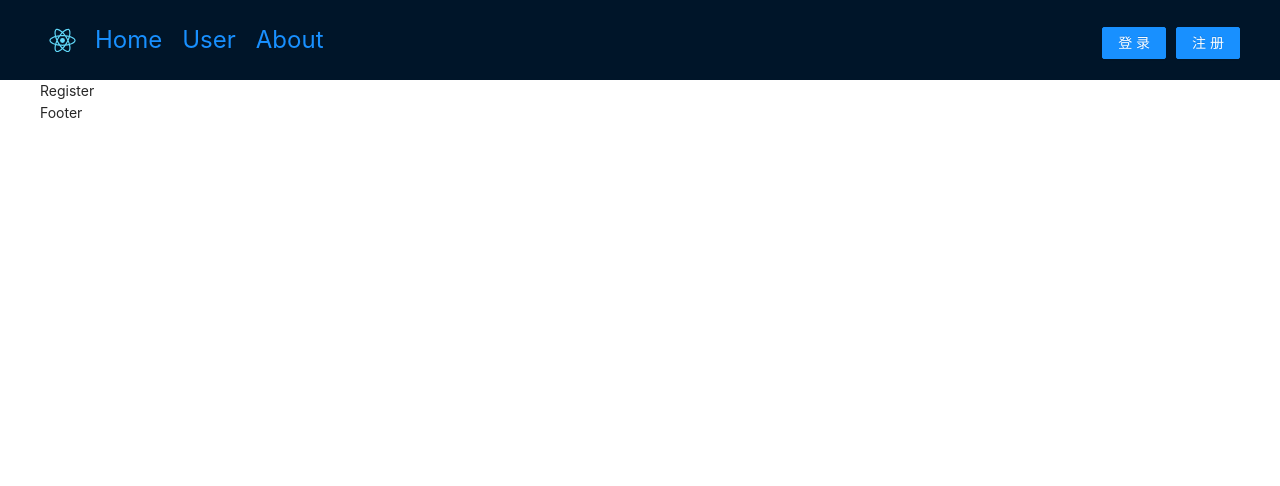
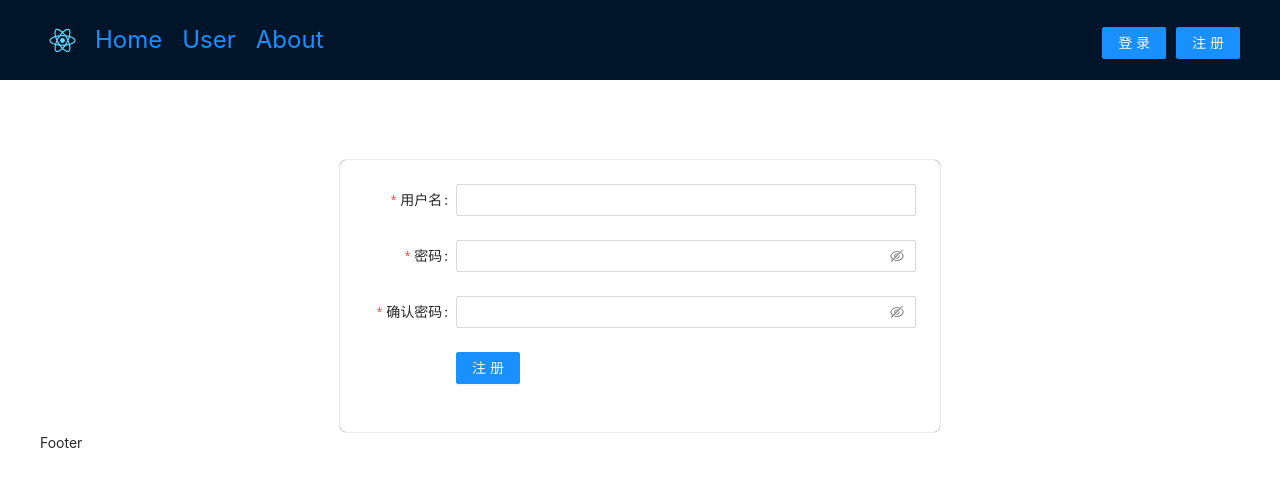
Before and after one commit to UntilTheCore/free-drawing-bed-react, a React (Create React App) app: page /register in a window 1280 px wide. Shown: the top 486 px of the page. Built offline with nearby package versions, Linux system fonts and the light colour scheme.

Commit message:
完成注册表单和增加表单验证

```diff
--- a/src/views/Register.tsx
+++ b/src/views/Register.tsx
@@ -1,11 +1,100 @@
-import React from 'react';
+import React from "react";
+import { Form, Input, Button } from "antd";
+import styled from "styled-components";
+import type { RuleRender, ValidatorRule } from "rc-field-form/lib/interface";
+
+const RegisterWrapper = styled.div`
+  max-width: 600px;
+  box-shadow: 0 0 1px 0 rgba(0, 0, 0, 0.84);
+  border-radius: 6px;
+  padding: 24px;
+  margin-top: 80px;
+  margin-left: auto;
+  margin-right: auto;
+`;
 
 const Register: React.FC = () => {
+  const onFinish = (values: any) => {
+    console.log("Success:", values);
+  };
+
+  const onFinishFailed = (errorInfo: any) => {
+    console.log("Failed:", errorInfo);
+  };
+
+  const usernameValidator: ValidatorRule = {
+    validator: (_, value: string, callback) => {
+      if (/\W/.test(value)) return callback("不能出现字母数字下划线以外的字符");
+      if (value.length < 3) return callback("用户名长度不能小于3");
+      if (value.length > 10) return callback("用户名长度不能大于10");
+      callback();
+    },
+  };
+
+  const confirmPassword: RuleRender = ({ getFieldValue }) => ({
+    validator(_, value) {
+      if (!value || getFieldValue("password") === value) {
+        return Promise.resolve();
+      }
+      return Promise.reject(
+        new Error("The two passwords that you entered do not match!")
+      );
+    },
+  });
+
   return (
-    <>
-      Register
-    </>
+    <RegisterWrapper>
+      <Form
+        name="basic"
+        labelCol={{ span: 4 }}
+        wrapperCol={{ span: 20 }}
+        initialValues={{ remember: true }}
+        onFinish={onFinish}
+        onFinishFailed={onFinishFailed}
+        autoComplete="off"
+      >
+        <Form.Item
+          label="用户名"
+          name="username"
+          rules={[
+            { required: true, message: "请输入用户名" },
+            usernameValidator,
+          ]}
+        >
+          <Input />
+        </Form.Item>
+
+        <Form.Item
+          label="密码"
+          name="password"
+          rules={[
+            { required: true, message: "请输入密码" },
+            { min: 5, message: "位数需大于5" },
+            { max: 20, message: "位数需小于20" },
+          ]}
+        >
+          <Input.Password />
+        </Form.Item>
+
+        <Form.Item
+          label="确认密码"
+          name="verifyPassword"
+          rules={[
+            { required: true, message: "请再次输入密码" },
+            confirmPassword,
+          ]}
+        >
+          <Input.Password />
+        </Form.Item>
+
+        <Form.Item wrapperCol={{ offset: 4, span: 20 }}>
+          <Button type="primary" htmlType="submit">
+            注册
+          </Button>
+        </Form.Item>
+      </Form>
+    </RegisterWrapper>
   );
-}
+};
 
 export default Register;
```
